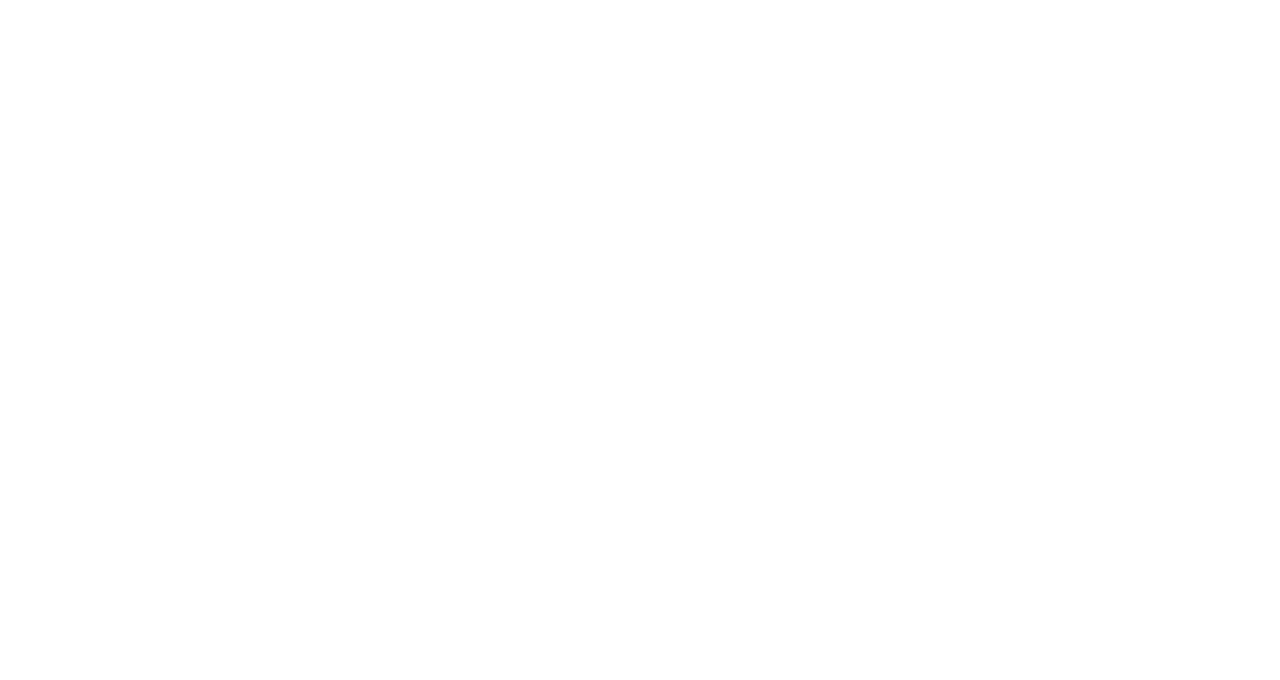
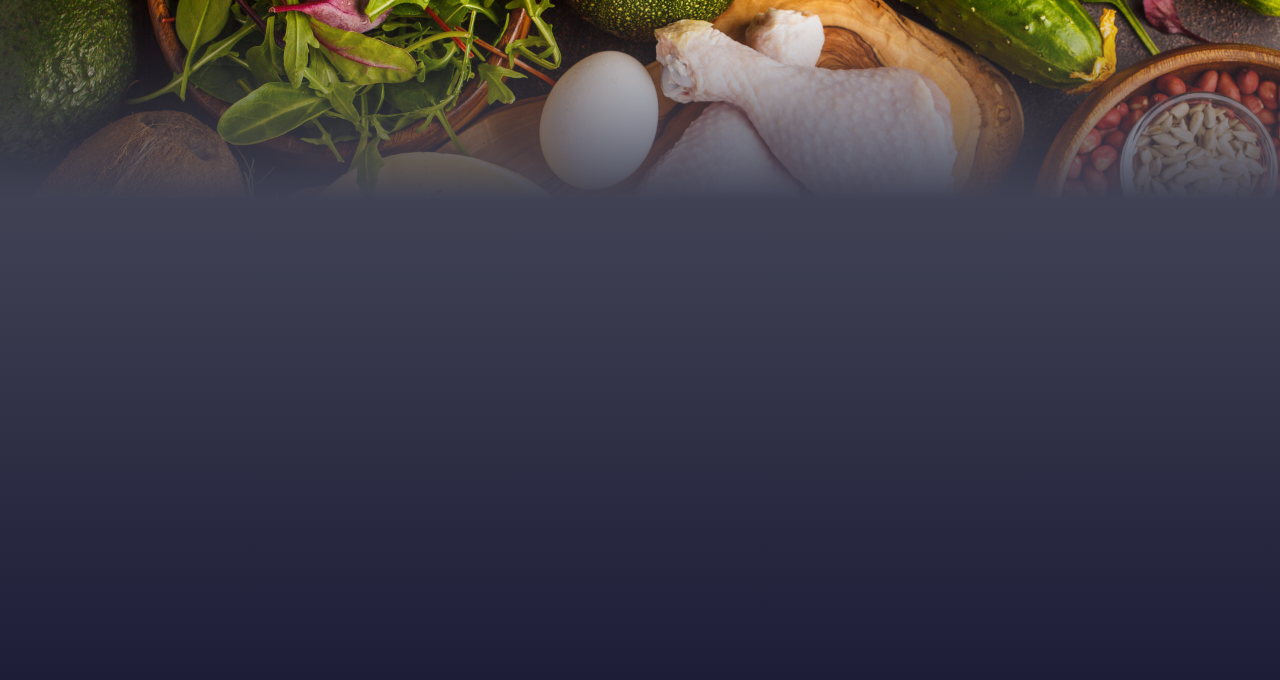
Before and after one commit to JeanVictorMachado/keto-life-max, a React (Create React App) app: page /results in a window 1280 px wide. Before the commit this address had no page. Shown: the top 680 px of the page. Built offline with nearby package versions, Linux system fonts and the light colour scheme.

Commit message:
feat: creting results page

```diff
--- a/src/pages/QuestionsThree/index.tsx
+++ b/src/pages/QuestionsThree/index.tsx
@@ -106,7 +106,7 @@ export const QuestionsThree = () => {
         desiredWeight: desiredWeightValue,
       });
 
-      navigate("/");
+      navigate("/results");
     }
   };
 
--- /dev/null
+++ b/src/pages/Results/index.tsx
@@ -0,0 +1,20 @@
+import { Footer } from "../../components/Footer";
+import { Loading } from "../../components/Loading";
+
+import "./styles.css";
+
+export const Results = () => {
+  return (
+    <>
+      {false ? (
+        <Loading />
+      ) : (
+        <div className="results__comtainer">
+          <div className="results__content"></div>
+          {/*
+          <Footer /> */}
+        </div>
+      )}
+    </>
+  );
+};
--- /dev/null
+++ b/src/pages/Results/styles.css
@@ -0,0 +1,12 @@
+.results__comtainer {
+  height: 100vh;
+  background-image: linear-gradient(
+      to bottom,
+      transparent 0%,
+      #404254 25%,
+      rgb(20, 20, 48)
+    ),
+    url("../../../public/keto-diet-image-1.jpeg");
+  background-size: 100%;
+  background-repeat: no-repeat;
+}
--- a/src/routes/index.tsx
+++ b/src/routes/index.tsx
@@ -5,6 +5,7 @@ import { Home } from "../pages/Home";
 import { QuestionsOne } from "../pages/QuestionsOne";
 import { QuestionsThree } from "../pages/QuestionsThree";
 import { QuestionsTwo } from "../pages/QuestionsTwo";
+import { Results } from "../pages/Results";
 import { TermsOfUse } from "../pages/TermsOfUse";
 
 export const Routes = () => {
@@ -16,6 +17,7 @@ export const Routes = () => {
       <Route path="/1-3" element={<QuestionsOne />} />
       <Route path="/2-3" element={<QuestionsTwo />} />
       <Route path="/3-3" element={<QuestionsThree />} />
+      <Route path="/results" element={<Results />} />
     </HandleRoutes>
   );
 };
```
